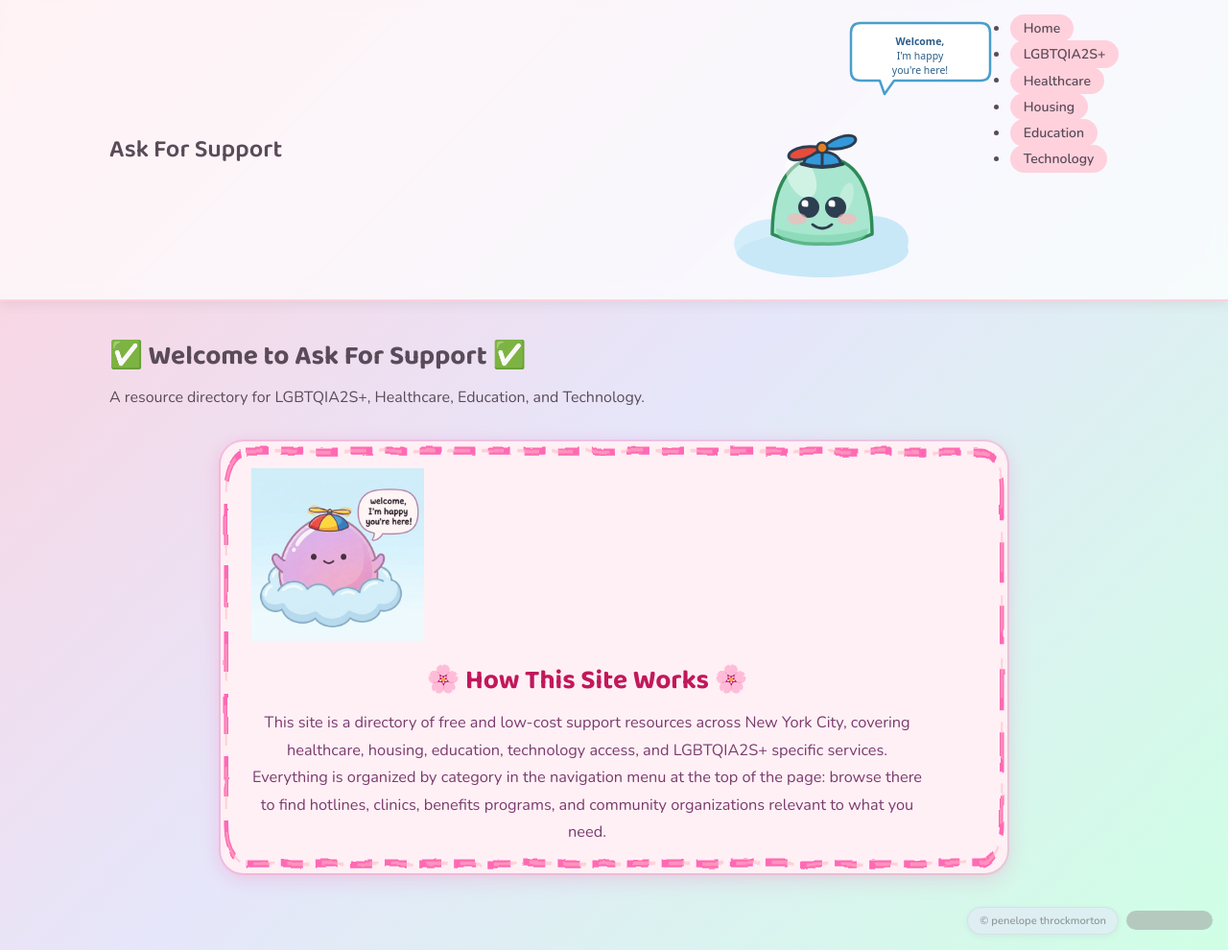
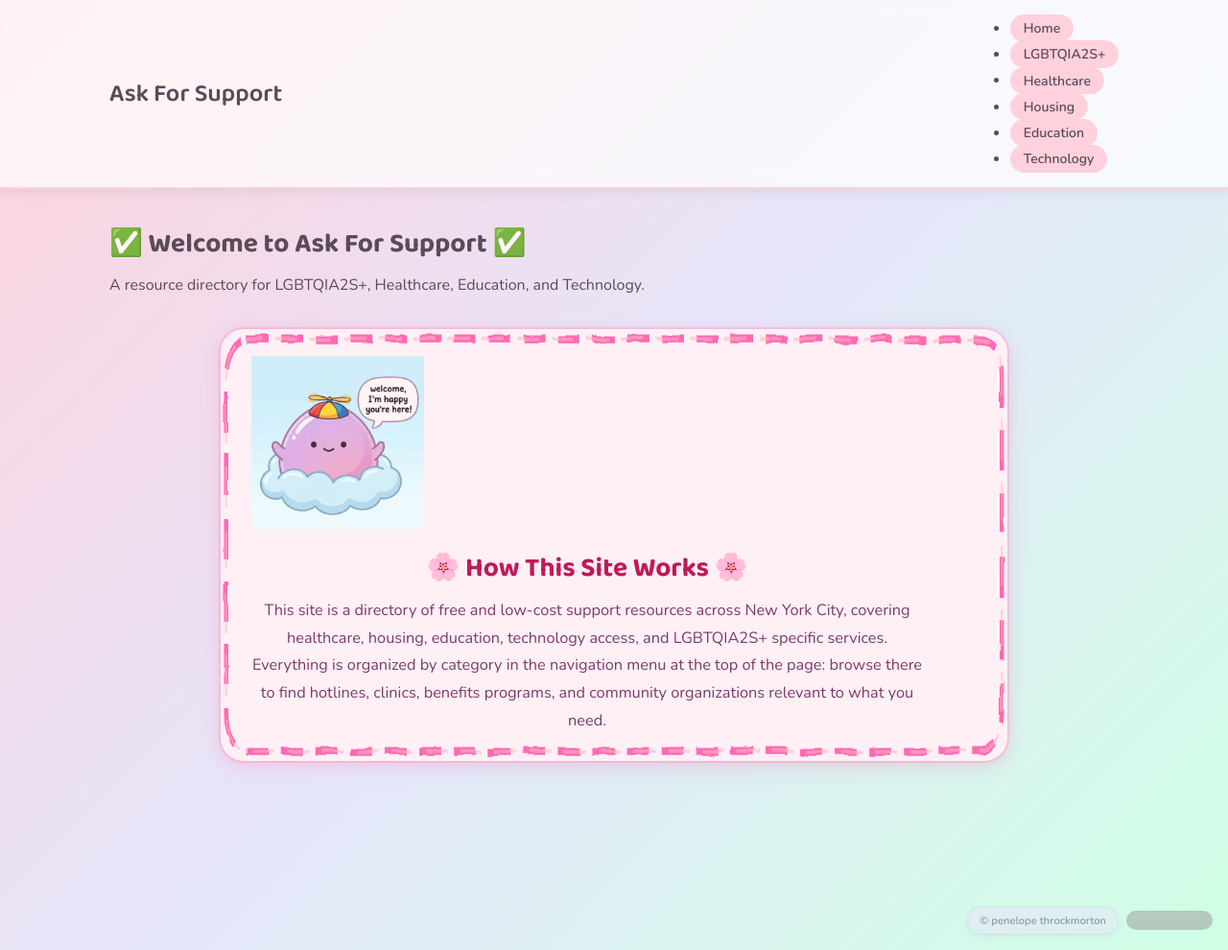
Before and after one commit to penelopethrock-cyber/askforsupport, a Jekyll site: the page built from index.html, in a window 1280 px wide and 990 px high. Shown: the whole window at 96% size. Built offline with Jekyll 4.4.1, drawn with Linux system fonts in a browser that asks for light colours; grey boxes are pictures that could not be loaded.

Commit message:
Remove mascot from navbar

```diff
--- a/_includes/nav.html
+++ b/_includes/nav.html
@@ -1,5 +1,4 @@
 <nav class="main-nav">
-  <img src="/assets/images/mascot.svg" alt="Site mascot" class="nav-mascot">
   <ul>
     <li><a href="/">Home</a></li>
     <li><a href="/lgbtqia2s/">LGBTQIA2S+</a></li>
```
